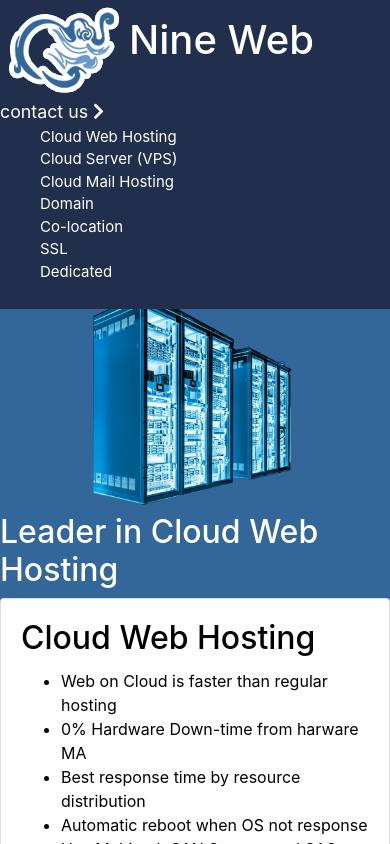
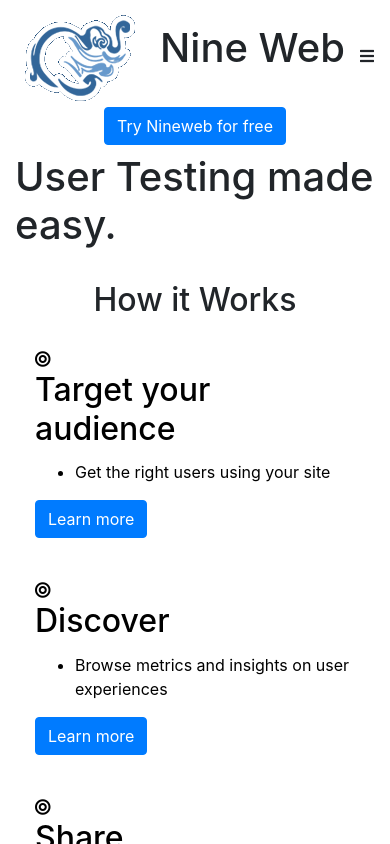
Before and after one commit to tehnuge/website, a React (Create React App) app: page / in a window 390 px wide. Shown: the top 844 px of the page. Built offline with nearby package versions, Linux system fonts and the light colour scheme.

Commit message:
initial commit

```diff
--- a/package.json
+++ b/package.json
@@ -10,6 +10,7 @@
     "aos": "^3.0.0-beta.6",
     "bootstrap": "^4.5.0",
     "react": "^16.13.1",
+    "react-bootstrap": "^1.0.1",
     "react-dom": "^16.13.1",
     "react-router-dom": "^5.2.0",
     "react-scripts": "3.4.1"
--- a/src/App.css
+++ b/src/App.css
@@ -1,12 +1,7 @@
-.App {
-  color: white;
-}
-.body {
-  background-color: #336699;
-}
+
 a,
 a:hover {
-  color: white;
+  color: #333132;
 }
 .dropdown-content {
   opacity: 0;
@@ -32,27 +27,20 @@
   /* static so dropdown-content is relative to entire header row */
   position: static;
 }
-.App-logo {
-  justify-content: center;
-}
 
 .main-image {
   max-height: 80vh;
+  max-width: 60vw;
 }
-.App-header {
-  /* min-height: 100vh; */
-  align-items: center;
-  justify-content: center;
-  font-size: calc(10px + 2vmin);
-  padding-bottom: 10px;
-  background-color: #212f4c;
-  /* background-color: #4c7bdf; */
+.hero {
+  min-height: 80vh;
 }
 .tabs {
   position: relative;
   flex-direction: row;
   font-size: 15px;
 }
+
 h1 {
   display: inline;
 }
@@ -68,11 +56,31 @@
 }
 
 #footer {
-  background-color: #212f4c;
+  background-color: #fff;
+}
+.tabs-m {
+  display:none;
 }
 
 @media screen and (max-width: 600px) {
-  .d-flex {
+  .tabs {
+    display: none;
+  }
+  .tabs-m{
+    display: flex;
+  }
+  .cards {
     flex-direction: column;
   }
+  .hero {
+    min-height: auto;
+  }
+  .main-image {
+    display:none;
+  }
+  .free{
+    display:flex;
+    width: 100vw;
+    justify-content: center;
+  }
 }
--- a/src/App.js
+++ b/src/App.js
@@ -5,66 +5,62 @@
 import * as Text from './text';
 import HeaderComp from './HeaderComp';
 import Home from './Home';
+import Button from 'react-bootstrap/Button';
 import {
   BrowserRouter as Router,
   Switch,
   Route,
 } from "react-router-dom";
 
-const imgBg = "servers_t.png"
+const imgBg = "ui.webp"
 AOS.init();
 //const imgBg = "https://news.sophos.com/wp-content/uploads/2019/07/shutterstock_571378933-compressor.jpg"
 const App = () => {
   const titles = [
-    { name: Text.CLOUD_WEB_HOSTING, body: Text.CLOUD_WEB_HOSTING_D, bodyTitle: Text.CLOUD_WEB_HOSTING_T },
-    { name: Text.CLOUD_SERVER, body: Text.CLOUD_SERVER_D, bodyTitle: Text.CLOUD_SERVER_T },
-    { name: Text.CLOUD_MAIL, body: Text.CLOUD_MAIL_D, bodyTitle: Text.CLOUD_MAIL_T },
-    { name: Text.DOMAIN, body: Text.DOMAIN_D, bodyTitle: Text.DOMAIN_T },
-    { name: Text.COLO, body: Text.COLO_D, bodyTitle: Text.COLO_T },
-    { name: Text.SSL, body: Text.SSL_D, bodyTitle: Text.SSL_T },
-    { name: Text.DED, body: Text.DED_D, bodyTitle: Text.DED_T },
+    { name: "Features", body: Text.CLOUD_WEB_HOSTING_D, bodyTitle: Text.CLOUD_WEB_HOSTING_T },
+    { name: "Pricing", body: Text.CLOUD_SERVER_D, bodyTitle: Text.CLOUD_SERVER_T },
+    { name: "Get Paid to Test", body: Text.CLOUD_MAIL_D, bodyTitle: Text.CLOUD_MAIL_T },
+    { name: "Blog", body: Text.DOMAIN_D, bodyTitle: Text.DOMAIN_T },
+    { name: 'Contact Us', body: '+66 0 2722 9080 +66 8 5807 2443', bodyTitle: 'Phone' }
   ]
 
   const cards = [
-    { name: Text.CLOUD_WEB_HOSTING, li: Text.CWH_LI, href: "cloudwebhosting" },
-    { name: Text.CLOUD_SERVER, li: Text.CS_LI, href: "cloudserver" },
-    { name: Text.CLOUD_MAIL, li: Text.CM_LI, href: "cloudmail" }
+    { name: "Target your audience", li: ["Get the right users using your site"], href: "cloudwebhosting" },
+    { name: "Discover", li: ["Browse metrics and insights on user experiences"], href: "cloudserver" },
+    { name: "Share", li: ["Build a shared understanding of your experience and share it across your favorite tools"], href: "cloudmail" }
   ]
 
   return (
     <Router>
-      <div className="App">
-        <header className="App-header">
-          <div className="d-flex justify-content-between">
-            <div className="App-logo">
-              <img src="nineweb_mod.png" className="App-logo" alt="logo" />
-              <h1>{Text.NINE_WEB}</h1>
+      <div className="">
+        <header className="navbar d-flex align-items-baseline">
+          <div>
+            <img src="nineweb_mod.png" className="App-logo" alt="logo" />
+          </div>
+          <h1>{Text.NINE_WEB}</h1>
+          {/* mobile */}
+          <div className="tabs-m dropdown">
+            <i className="fas fa-bars"></i>
+            <div className="dropdown-content">
+              <ul class="list-group">
+                {titles.map(title =>
+                  <li class="list-group-item">{title.name}</li>
+                )}
+
+              </ul>
             </div>
-            <div>
-              <span className="dropdown text-center">
-                <span className="">contact us </span>
-                <span><i class="fas fa-chevron-right"></i></span>
-                <div className="dropdown-content">
-                  <div className="card">
-                    <div className="card-body">
-                      <div className="card-text">
-                        <b>phone:</b> +66 0 2722 9080
-                      <br></br>
-                        <b>mobile:</b> +66 8 5807 2443
-                      </div>
-                    </div>
-                  </div>
-                </div>
-              </span>
-            </div>
+
           </div>
-          <ul className="tabs navbar-nav-scroll">
-            <div className="titles d-flex justify-content-around">
+          <ul className="tabs navbar-nav-scroll flex-grow-1">
+            <div className="titles d-flex justify-content-between">
               {titles.map((title) => {
                 return <HeaderComp name={title.name} body={title.body} bodyTitle={title.bodyTitle} />
               })}
             </div>
           </ul>
+          <span className="free">
+            <Button variant="primary" >Try Nineweb for free</Button>
+          </span>
         </header>
         <Switch>
           <Route exact path='/'>
--- /dev/null
+++ b/src/Card.css
@@ -0,0 +1,3 @@
+.card {
+  border: none;
+}
--- a/src/Card.js
+++ b/src/Card.js
@@ -1,8 +1,10 @@
 import React from 'react'
+import './Card.css'
 
 const Card = props => {
   return <div className="card">
     <div className="card-body">
+    <i class="fas fa-bullseye"></i>
       <h2 className="card-title">{props.name}</h2>
       <div className="card-text">
         <ul>
--- a/src/HeaderComp.js
+++ b/src/HeaderComp.js
@@ -4,7 +4,7 @@
 const HeaderComp = props => {
   return (
     <li className="dropdown">
-      <Link to={'/'+ props.name}>{props.name}</Link>
+      <Link to={'/'+ props.name}><b>{props.name}</b> <span><i class="fas fa-chevron-right"></i></span></Link>
       <div className="dropdown-content">
         <div className="card">
           <div className="card-body">
--- a/src/Home.js
+++ b/src/Home.js
@@ -3,19 +3,19 @@
 
 const Home = props => {
   return (
-    <div className="body">
-    <div className="d-flex align-items-center justify-content-start">
-      <img data-aos="fade-left" src={props.imgBg} alt="server" className="img-fluid main-image" />
-      <h2>Leader in Cloud Web Hosting</h2>
+    <div className="container">
+      <div className="hero d-flex align-items-center justify-content-between">
+        <h1>User Testing made easy.</h1>
+        <img data-aos="fade-left" src={props.imgBg} alt="server" className="img-fluid main-image" />
+      </div>
+      <br />
+      <h2 className="d-flex justify-content-center">How it Works</h2>
+      <div className="cards d-flex justify-content-between">
+        {props.cards.map(card =>
+          <Card name={card.name} li={card.li} />
+        )}
+      </div>
     </div>
-    <div className="d-flex justify-content-between">
-      {props.cards.map(card => {
-        return (
-          <Card name={card.name} li={card.li} />
-        )
-      })}
-    </div>
-  </div>
   )
 }
 
```
Also changed, not shown: public/ui.webp (added), 1 other file (tests, documents, lock files or other folders).
